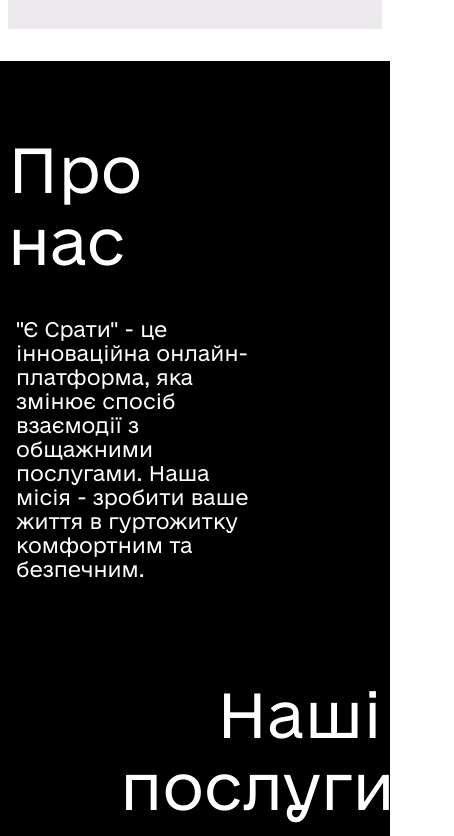
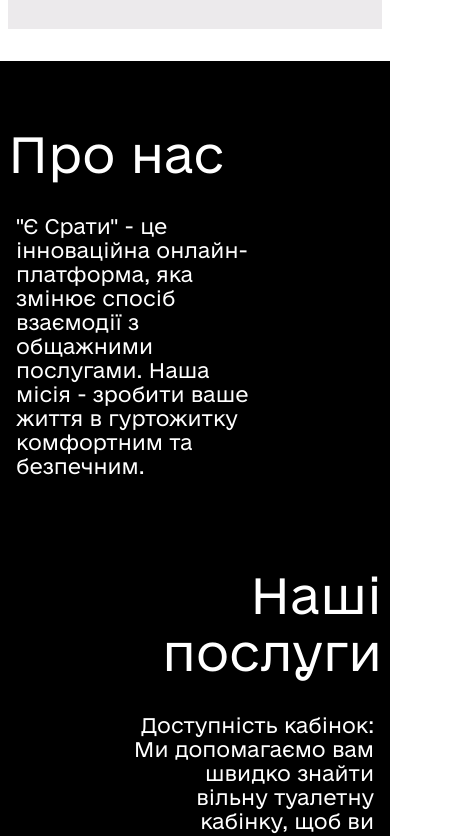
Before and after one commit to VeiaG/eshit, a plain HTML site: page index.html in a window 390 px wide. Shown: the part 4112-4948 px from the top of the page, 454 px wide, since content can reach past the window. Drawn offline with Linux system fonts and the light colour scheme.

Commit message:
fixed font size mobile

```diff
--- a/style.scss
+++ b/style.scss
@@ -201,6 +201,9 @@ video {
         font-family: 'e-Ukraine Head';
         font-weight: 300;
         font-style: normal;
+        @media (width<=800px){
+            font-size:48px;
+        }
     }
     p{
         margin:8px;
```
Also changed, not shown: style.css, 1 other file.
